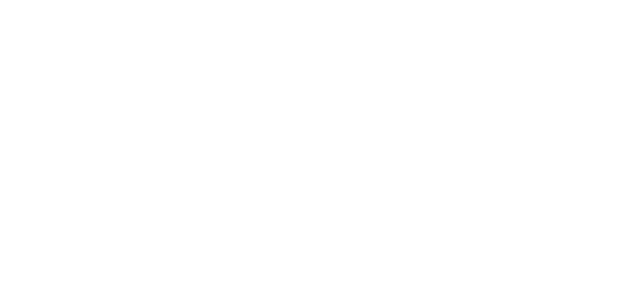
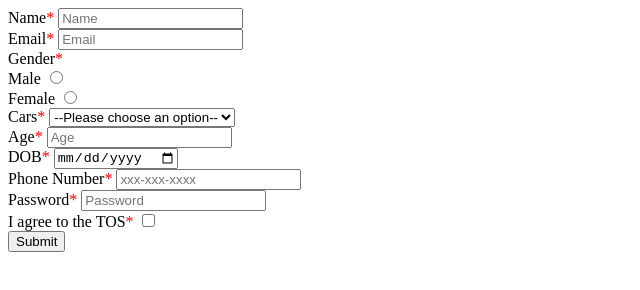
Before and after one commit to acciojob/signup-form-car-zephyr005, a website: page main.html in a window 1280 px wide. Shown: the whole page, without its empty margins (0-640 px from the left). Drawn offline with Linux system fonts and the light colour scheme.

Commit message:
created a submission

```diff
--- a/main.html
+++ b/main.html
@@ -4,6 +4,12 @@
 
 <head>
 	<link rel="stylesheet" href="styles.css">
+	<style>
+        .required::after{
+            content: "*";
+            color: red;
+        }
+    </style>
 </head>
 
 <body>
@@ -11,6 +17,46 @@
     <script type="text/javascript" src="./script.js">
 </script>
 
+	<form method="post">
+        <label for="name" class="required">Name</label>
+        <input type="text"id="name" placeholder="Name" required><br>
+
+        <label for="email" class="required">Email</label>
+        <input type="email" id="email" placeholder="Email"><br>
+
+        <label for="gender" class="required">Gender</label><br>
+        <label for="gender_m">Male</label>
+        <input type="radio" name="gender" id="gender_m"><br>
+        <label for="gender_f">Female</label>
+        <input type="radio" name="gender" id="gender_f"><br>
+
+        <label for="cars" class="required">Cars</label>
+        <select id="cars">
+            <option value="">--Please choose an option--</option>
+            <option value="BMW">BMW</option>
+            <option value="Audi">Audi</option>
+            <option value="Mercedez">Mercedez</option>
+        </select><br>
+
+        <label for="age" class="required">Age</label>
+        <input type="number" id="name" placeholder="Age"><br>
+
+        <label for="dob" class="required">DOB</label>
+        <input type="date" id="dob" placeholder="DOB"><br>
+
+        <label for="tel" class="required">Phone Number</label>
+        <input type="number" id="tel" minlength="10" placeholder="xxx-xxx-xxxx"><br>
+
+        <label for="password" class="required">Password</label>
+        <input type="password" id="password" placeholder="Password"><br>
+
+        <label for="tos" class="required">I agree to the TOS</label>
+        <input type="checkbox" id="tos"><br>
+
+        <button type="submit">Submit</button>
+
+    </form>
+
 </body>
 
 </html>
```
